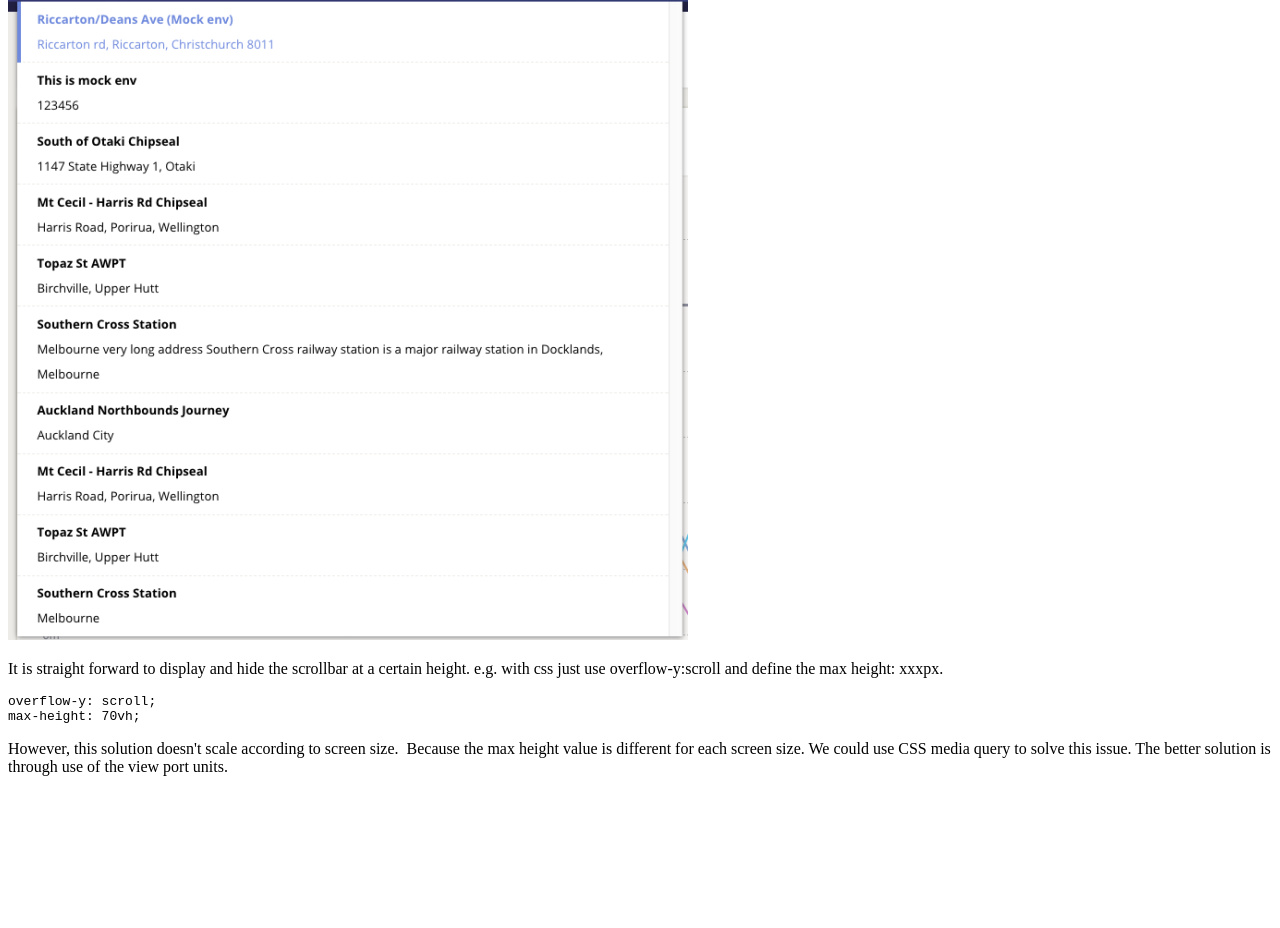
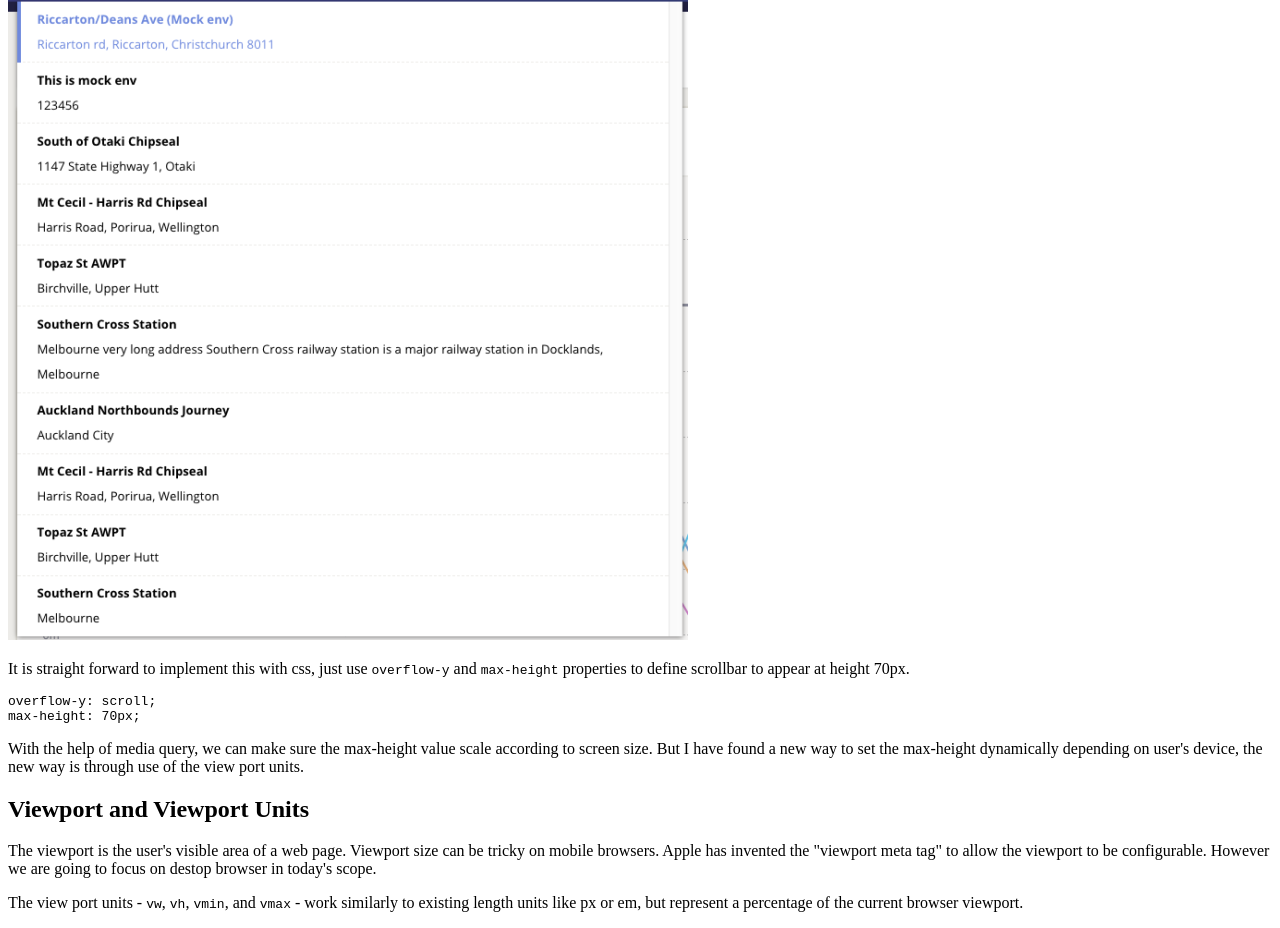
Before and after one commit to xipengyang/blog, a Gatsby site: page /2017-07-11-viewport in a window 1280 px wide. Shown: the part 978-1906 px from the top of the page. Before the commit the page ends 1770 px from the top, so only its background shows below. Built offline with nearby package versions, Linux system fonts and the light colour scheme; Gatsby itself is replaced by a stand-in of ours; some packages are replaced by stand-ins of ours; code samples lack their colours.

Commit message:
updated blog post

````diff
--- a/src/pages/2017-07-11-viewport/index.md
+++ b/src/pages/2017-07-11-viewport/index.md
@@ -5,7 +5,7 @@ title: "Using viewport percentage length to dynamically change the list height b
 tags: ['css']
 ---
 
-We have a dropdown that shows a number of sites for a customer. We want to change the dropdown menu's height dynamically dependents on user's browser size.
+We have a list insides a parent container. We want parent container's height to grow as much as possible to avoid a scrollbar to be shown.
 
 For example, we want the scroll bar to display on a small screen (e.g. 13' Macbook Air 1440 px x 900px) when the content breaks out its bound:
 
@@ -15,11 +15,16 @@ When user's screen is on a large device, and there is enough space for all items
 
 ![](./lg.png "Large Screen")
 
-It is straight forward to display and hide the scrollbar at a certain height. e.g. with css just use overflow-y:scroll and define the max height: xxxpx.
+It is straight forward to implement this with css, just use `overflow-y` and  `max-height` properties to define scrollbar to appear at height 70px.
 
 ```css
 overflow-y: scroll;
-max-height: 70vh;
+max-height: 70px;
 ```
 
-However, this solution doesn't scale according to screen size.  Because the max height value is different for each screen size. We could use CSS media query to solve this issue. The better solution is through use of the view port units.
+With the help of media query, we can make sure the max-height value scale according to screen size. But I have found a new way to set the max-height dynamically depending on user's device, the new way is through use of the view port units.
+
+## Viewport and Viewport Units
+The viewport is the user's visible area of a web page. Viewport size can be tricky on mobile browsers. Apple has invented the "viewport meta tag" to allow the viewport to be configurable. However we are going to focus on destop browser in today's scope.
+
+The view port units - `vw`, `vh`, `vmin`, and `vmax` - work similarly to existing length units like px or em, but represent a percentage of the current browser viewport.
````
